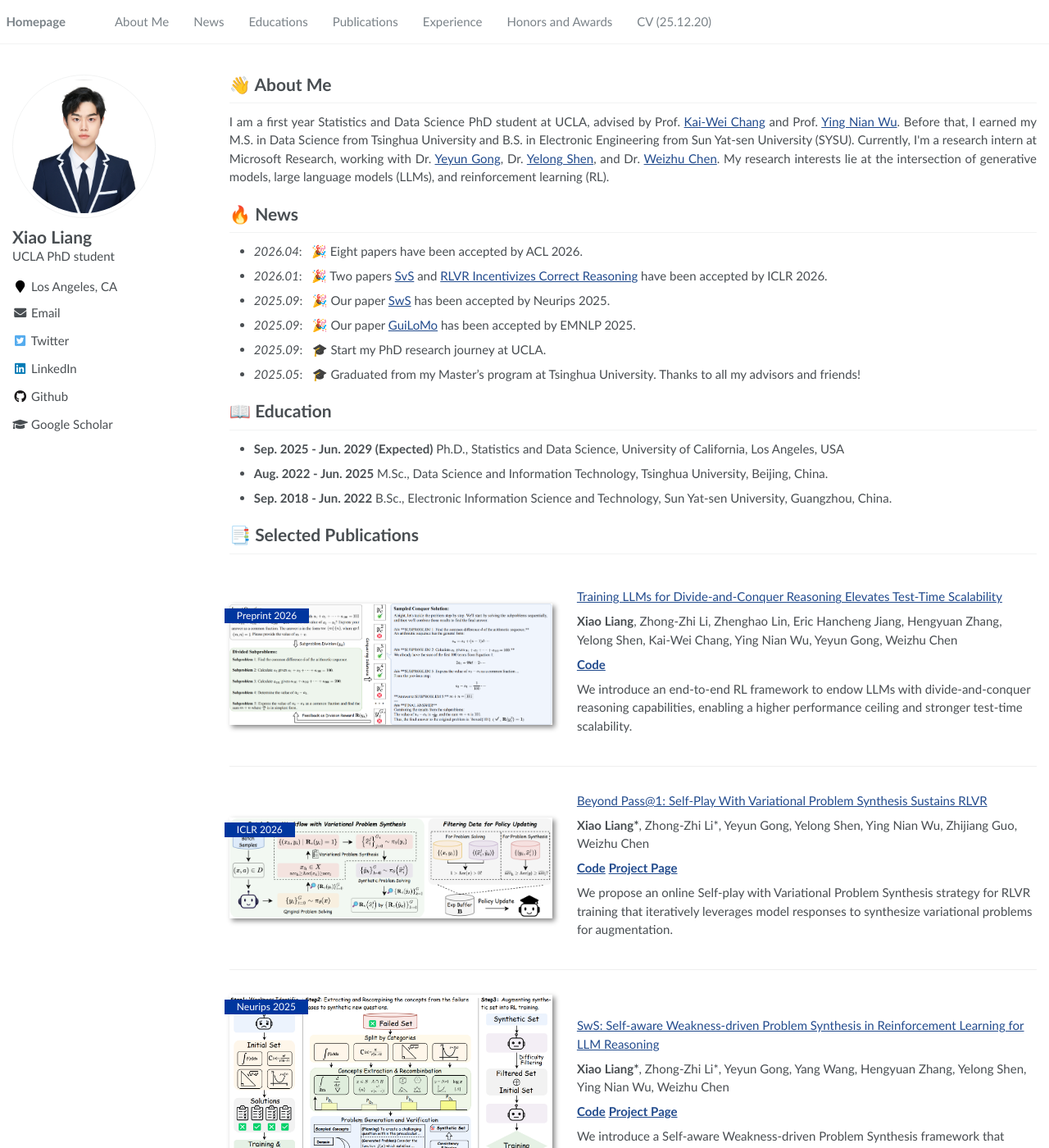
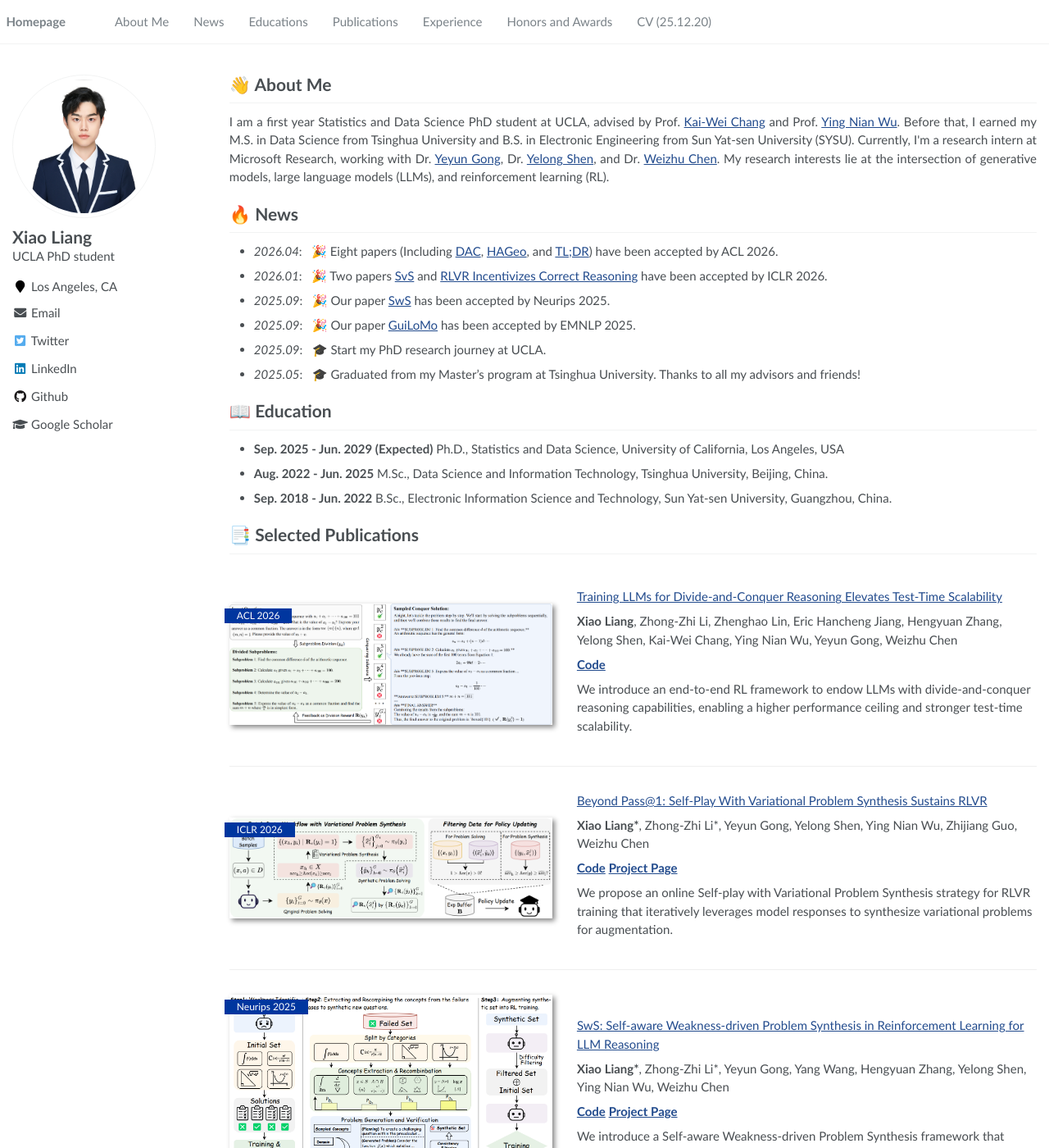
Before and after one commit to MasterVito/MasterVito.github.io, a Jekyll site: the page built from _pages/about.md, in a window 1280 px wide and 1400 px high. Shown: the whole window at 82% size. Built offline with Jekyll 4.4.1, drawn with Linux system fonts in a browser that asks for light colours; some of the changed text lies outside the part shown.

Commit message:
Update paper acceptance status for ACL 2026

```diff
--- a/_pages/about.md
+++ b/_pages/about.md
@@ -27,7 +27,7 @@ redirect_from:
 <div style="margin-top: 15px;"></div>
 
 # 🔥 News
-- *2026.04*: &nbsp; 🎉 Eight papers have been accepted by ACL 2026.
+- *2026.04*: &nbsp; 🎉 Eight papers (Including [DAC](https://arxiv.org/abs/2602.02477), [HAGeo](https://arxiv.org/abs/2512.00097), and [TL;DR](https://arxiv.org/abs/2506.02678)) have been accepted by ACL 2026.
 - *2026.01*: &nbsp; 🎉 Two papers [SvS](https://arxiv.org/abs/2508.14029) and [RLVR Incentivizes Correct Reasoning](https://arxiv.org/abs/2506.14245) have been accepted by ICLR 2026.
 - *2025.09*: &nbsp; 🎉 Our paper [SwS](https://arxiv.org/abs/2506.08989) has been accepted by Neurips 2025.
 - *2025.09*: &nbsp; 🎉 Our paper [GuiLoMo](https://arxiv.org/abs/2506.14646) has been accepted by EMNLP 2025.
@@ -48,7 +48,7 @@ redirect_from:
 
 <!-- ====================== DAC-RL ====================== -->
 <div class='paper-box'><div class='paper-box-image'><div>
-  <div class="badge">Preprint 2026</div>
+  <div class="badge">ACL 2026</div>
   <img src='images/dac.png' alt="SwS" width="100%">
 </div></div>
 <div class='paper-box-text' markdown="1">
@@ -101,7 +101,7 @@ We introduce a Self-aware Weakness-driven Problem Synthesis framework that ident
 
 <!-- ====================== HAGeo ====================== -->
 <div class='paper-box'><div class='paper-box-image'><div>
-  <div class="badge">Preprint 2025</div>
+  <div class="badge">ACL 2026</div>
   <img src='images/HAGeo.png' alt="HAGeo" width="100%">
 </div></div>
 <div class='paper-box-text' markdown="1">
@@ -118,7 +118,7 @@ We present a highly efficient geometry theorem proving method that runs entirely
 
 <!-- ====================== TLDR ====================== -->
 <div class='paper-box'><div class='paper-box-image'><div>
-  <div class="badge">Preprint 2025</div>
+  <div class="badge">ACL 2026</div>
   <img src='images/tldr.png' alt="TLDR" width="100%">
 </div></div>
 <div class='paper-box-text' markdown="1">
```
